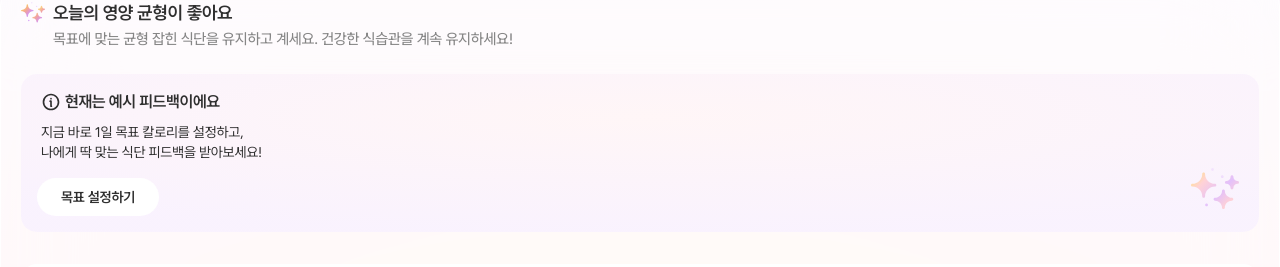
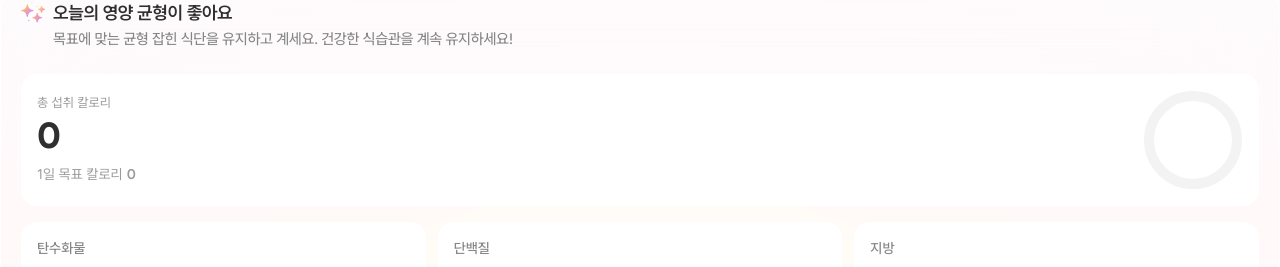
Before and after one commit to llddang/todayeat, a Next.js app: page / in a window 1280 px wide. Shown: the part 255-522 px from the top of the page. Built offline with nearby package versions, Linux system fonts and the light colour scheme; no server answers; the database is empty.

Commit message:
feat:#134 cta 조건문 변경

```diff
--- a/src/components/_home/home-content.tsx
+++ b/src/components/_home/home-content.tsx
@@ -28,7 +28,7 @@ const HomeContent = () => {
   return (
     <GlassBackground className="flex min-h-0 flex-col gap-4 rounded-[2rem] pb-8 pt-6">
       <HomeAiFeedbackText nutritionData={nutrient} nutritionGoal={user.personalInfo} />
-      {(!user.personalInfo || meals.length === 0) && (
+      {!user.personalInfo && (
         <CtaExampleFeedbackBanner
           title="현재는 예시 피드백이에요"
           description={
```
